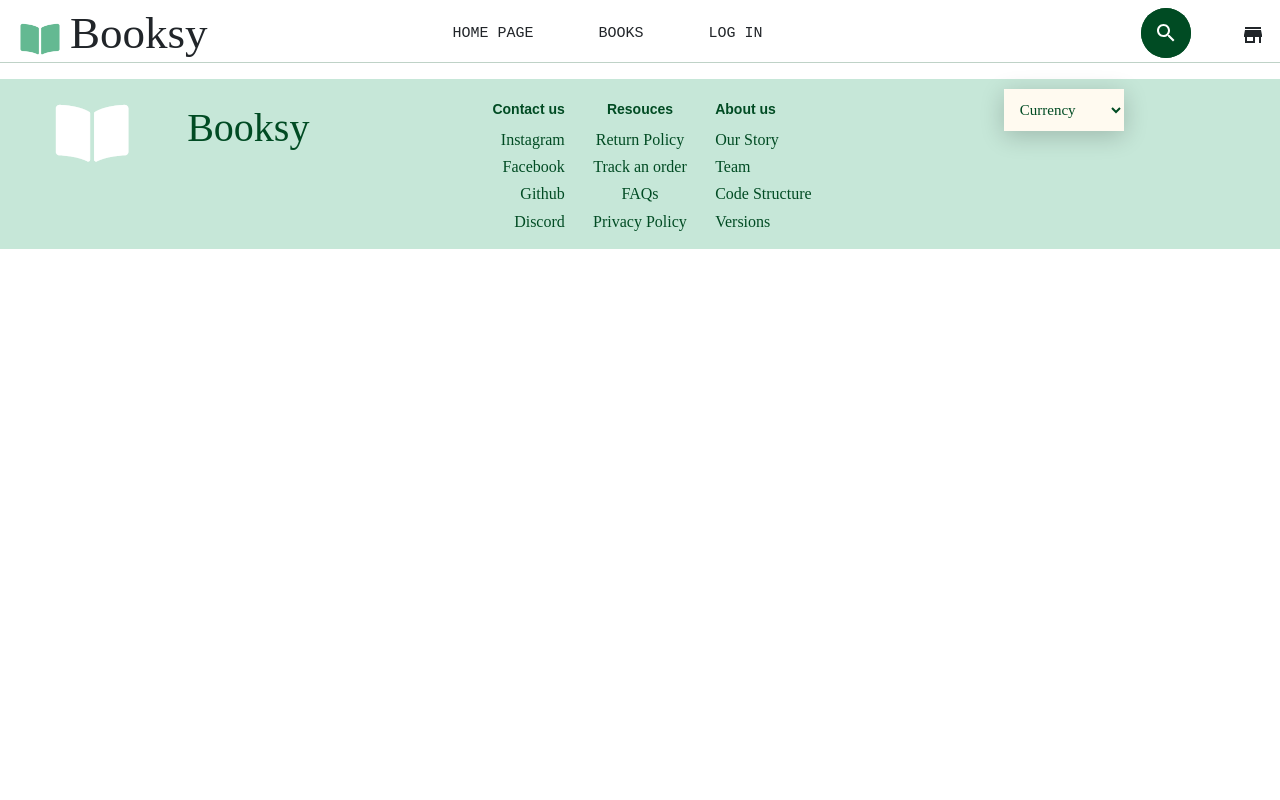
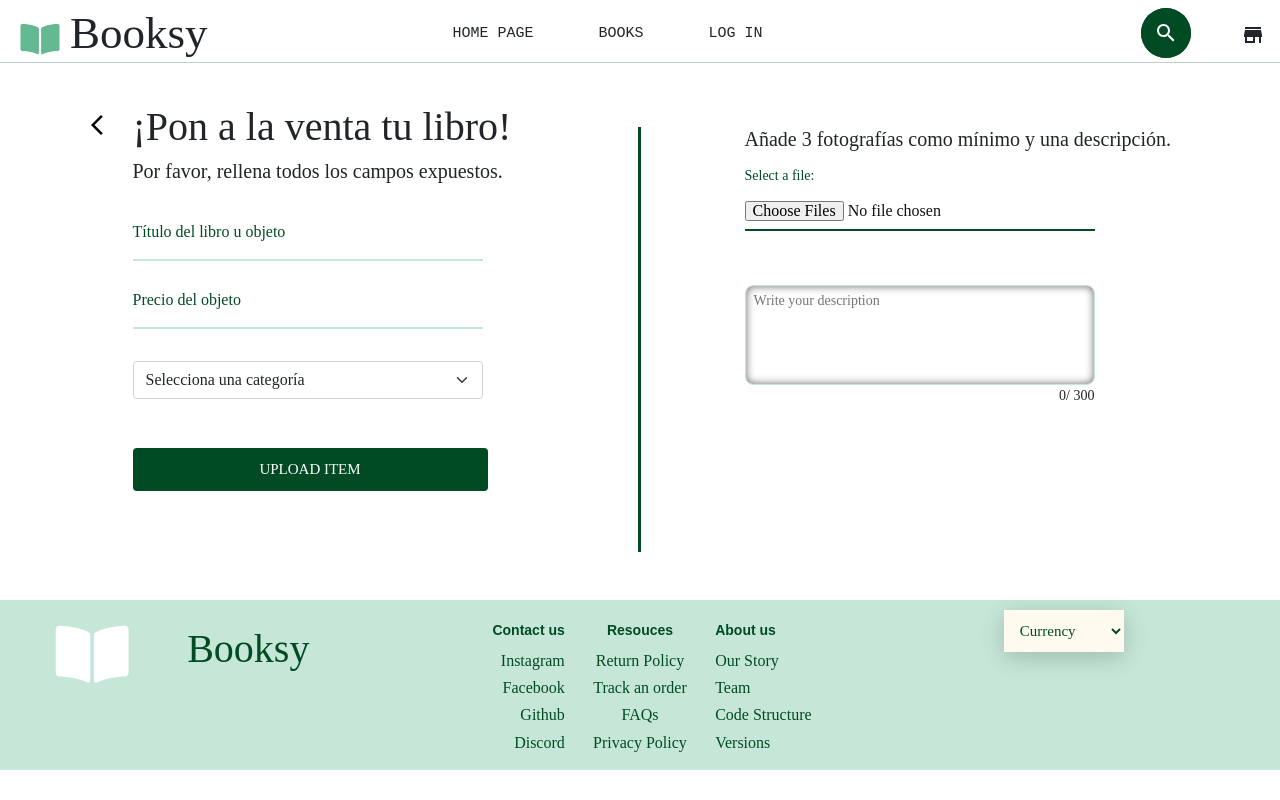
Before and after one commit to UB-ES-2021-A4/Booksy, a React (Create React App) app in the folder frontend/: page /additem in a window 1280 px wide. Built offline with nearby package versions, Linux system fonts and the light colour scheme.

Commit message:
Adding items to the web

```diff
--- a/frontend/src/App.js
+++ b/frontend/src/App.js
@@ -8,6 +8,7 @@ import Login from "./components/Login";
 import Signup from "./components/SignUp";
 import Cart from "./components/Cart/Cart";
 import HomePage from "./components/HomePage";
+import AddItem from "./components/AddItem";
 
 function App() {
   return (
@@ -19,6 +20,7 @@ function App() {
                 <Route exact path='/login' render={()=><Login />}/>
                 <Route path='/signup' component={Signup}/>
                 <Route exact path='/home_page' render={()=><HomePage />}/>
+                <Route exact path='/additem' render={()=><AddItem />}/>
                 {/*<Route exact path='/books' render={()=><Books />}/>*/}
                 <Route exact path='/cart' render={()=><Cart />}/>
             </Switch>
--- /dev/null
+++ b/frontend/src/components/AddItem.css
@@ -0,0 +1,53 @@
+
+#category {
+    width: 350px;
+}
+
+.a_color {
+    color: whitesmoke;
+    text-decoration: none;
+}
+.a_color_black {
+    color: black;
+    text-decoration: none;
+}
+
+.a_color_black:hover {
+    color: #111111;
+    text-decoration: none;
+}
+
+textarea {
+    width: 100%;
+    min-height: 100px;
+    resize: none;
+    border-radius: 8px;
+    border: 1px solid #ddd;
+    padding: 0.5rem;
+    color: #666;
+    box-shadow: inset 0 0 0.25rem #ddd;
+}
+textarea:focus {
+    outline: none;
+    border: 1px solid #C6E7D8;
+    box-shadow: inset 0 0 0.5rem #666666;
+}
+
+textarea[placeholder] {
+    font-size: 0.875rem;
+}
+
+#the-count {
+    float: right;
+    padding: 0.1rem 0 0 0;
+    font-size: 0.875rem;
+}
+
+.greenLine {
+    border-left: 3px solid #004B23;
+    height: 425px;
+    position: relative;
+    margin-left: 30px;
+    margin-right: 80px;
+    top: 0;
+}
--- /dev/null
+++ b/frontend/src/components/AddItem.js
@@ -0,0 +1,102 @@
+import React, { Component } from 'react';
+import {Col, Container, Row, Card} from "react-bootstrap";
+import './HomePage.css'
+import './AddItem.css'
+import PaymentIcon from "@mui/icons-material/Payment";
+import LocalLibraryIcon from "@mui/icons-material/LocalLibrary";
+import ClassIcon from "@mui/icons-material/Class";
+import ArrowBackIosNewIcon from "@mui/icons-material/ArrowBackIosNew";
+
+export default class AddItem extends Component {
+    constructor(props) {
+        super(props);
+        this.state = {
+            item: {
+                title: '',
+                price: 0,
+                images: [],
+                username: '',
+                category: '',
+                description: '',
+            },
+        }
+    }
+
+    render () {
+
+        return (
+            <section>
+                <Container>
+                    <Row className="justify-content-md-center">
+                        <Col md={"auto"}>
+                            <br/>
+                            <a className="a_color_black" href='/home_page'>
+                                <ArrowBackIosNewIcon className="arrowBack"/>
+                            </a>
+                        </Col>
+                        <Col  xs lg="5">
+                            <br/>
+                            <h1>¡Pon a la venta tu libro!</h1>
+                            <h5>Por favor, rellena todos los campos expuestos.</h5>
+                            <br/>
+                            <form action="">
+                                <div className="input-field">
+                                    <input type="text" id="title" onChange={this.handleChange} required/>
+                                    <label htmlFor="title">Título del libro u objeto</label>
+                                </div>
+                                <br/>
+                                <div className="input-field">
+                                    <input type="number" min="0" id="price" onChange={this.handleChange} required/>
+                                    <label htmlFor="price">Precio del objeto</label>
+                                </div>
+                                <br/>
+                                <select className="form-select" id="category">
+                                    <option selected>Selecciona una categoría</option>
+                                    <option value="1">Humanidades</option>
+                                    <option value="2">Técnico y formación</option>
+                                    <option value="3">Métodos de idiomas</option>
+                                    <option value="4">Literatura</option>
+                                    <option value="5">Comic y Manga</option>
+                                    <option value="6">Juvenil</option>
+                                    <option value="7">Artes</option>
+                                    <option value="8">Filología</option>
+                                    <option value="9">Ocio</option>
+                                    <option value="10">Cocina</option>
+                                    <option value="11">Thriller y terror</option>
+                                    <option value="12">Fantasía</option>
+                                </select>
+                                <br/>
+                            </form>
+                            <button className="button_login" id="button_submit" >UPLOAD ITEM</button>
+                        </Col>
+                        <Col md={"auto"}>
+                            <br/><br/>
+                            <div className="greenLine"/>
+                            <br/><br/>
+                        </Col>
+                        <Col xs lg={5}>
+                            <br/><br/>
+                            <h5>Añade 3 fotografías como mínimo y una descripción.</h5>
+                            <br/>
+                            <form action="">
+                                <div className="input-field">
+                                    <input multiple type="file" id="myfile" name="myfile" />
+                                    <label htmlFor="myfile">Select a file:</label><br/>
+                                    <br/>
+                                </div>
+                                <br/><br/>
+                                <div className="input-field">
+                                    <textarea name="the-textarea" id="the-textarea" maxLength="300" placeholder="Write your description" autoFocus onChange={this.handleChange} required/>
+                                    <div id="the-count">
+                                        <span id="current">0</span>
+                                        <span id="maximum">/ 300</span>
+                                    </div>
+                                </div>
+                            </form>
+                        </Col>
+                    </Row>
+                </Container>
+            </section>
+        );
+    }
+}
--- a/frontend/src/components/HomePage.css
+++ b/frontend/src/components/HomePage.css
@@ -31,7 +31,43 @@
 /* Style the counter cards */
 .card-HomePage {
     box-shadow: 0 4px 8px 0 rgba(0, 0, 0, 0.2);
-    padding: 16px;
     background-color: #f1f1f1;
     width: 15rem;
 }
+
+.button-add-item {
+    float: right;
+    background-color: #004B23;
+    color: white;
+    padding: 10px;
+    margin: 5px;
+    width: 150px;
+}
+
+.button-add-item:hover {
+    background-color: #013D1D;
+}
+
+.button-add-to-cart {
+    float: end;
+    alignment: center;
+    background-color: #004B23;
+    color: white;
+    padding: 10px;
+    margin: 5px;
+    width: 100%;
+}
+.button-add-to-cart:hover {
+    float: end;
+    alignment: center;
+    background-color: #013D1D;
+    color: white;
+    padding: 10px;
+    margin: 5px;
+    width: 100%;
+}
+
+.image_100 {
+    width: 100%;
+    margin: 0;
+}
--- a/frontend/src/components/HomePage.js
+++ b/frontend/src/components/HomePage.js
@@ -10,13 +10,17 @@ export default class HomePage extends Component {
     constructor(props) {
         super(props);
         this.state = {
-            card : null,
+            card: {
+                title: '',
+                price: 0,
+                image: '',
+            },
             cards:  null,
         }
 
     }
     /*Es una idea de como hacerlo dinamico*/
-    createCards (){
+    createCards () {
         for (let index = 0; index < 5; index++) {
             this.state.card = this.state.cards.get(index);
             return (
@@ -34,44 +38,57 @@ export default class HomePage extends Component {
     render () {
         return (
             <div>
-
                 <Container>
-                    <h2>Category</h2>
+                    <Row>
+                        <Col>
+                            <h2>Category</h2>
+                            <br/>
+                        </Col>
+                        <Col>
+                            <a href='/additem' className="a_color">
+                            <button className="button button-add-item">Add Item</button>
+                            </a>
+                        </Col>
+                    </Row>
                     <Row>
                         <Col>
                             <Card className="card-HomePage">
-                                <center>
-                                    <img src={Libro1} width={220} height={260} alt="img2"/>
-                                </center>
-                                <h3>A cout of mist and fury</h3>
-                                <p>15€</p>
+                                <img className="card-img-top image_100" src={Libro1} alt="Card image cap"/>
+                                <div className="card-body">
+                                    <h4 className="card-title">A cout of mist and fury</h4>
+                                    <p>15€</p>
+                                    <a href="/cart" className="btn button-add-to-cart button-add-item">Add to cart</a>
+                                </div>
                             </Card>
                         </Col>
                         <Col>
                             <Card className="card-HomePage">
-                                <center>
-                                    <img src={Libro2} width={220} height={260} alt="img2"/>
-                                </center>
-                                <h3>The Ballad of Songbirds and Snakes</h3>
-                                <p>16.20€</p>
+                                <img className="card-img-top image_100" src={Libro2} alt="Card image cap"/>
+                                <div className="card-body">
+                                    <h4 className="card-title">The Ballad of Songbirds and Snakes</h4>
+                                    <p>16.20€</p>
+                                    <a href="/cart" className="btn button-add-to-cart button-add-item">Add to cart</a>
+                                </div>
                             </Card>
                         </Col>
                         <Col>
                             <Card className="card-HomePage">
-                                <center>
-                                    <img src={Libro3} width={220} height={260} alt="img3"/>
-                                </center>
-                                <h3>The Hobbit</h3>
-                                <p>10€</p>
+                                <img className="card-img-top image_100" src={Libro3} alt="Card image cap"/>
+                                <div className="card-body">
+                                    <h4 className="card-title">The Hobbit</h4>
+                                    <p>10€</p>
+                                    <a href="/cart" className="btn button-add-to-cart button-add-item">Add to cart</a>
+                                </div>
                             </Card>
                         </Col>
                         <Col>
                             <Card className="card-HomePage">
-                                <center>
-                                    <img src={Libro4} width={220} height={260} alt="img4"/>
-                                </center>
-                                <h3>A Cruel Prince </h3>
-                                <p>15€</p>
+                                <img className="card-img-top image_100" src={Libro4} alt="Card image cap"/>
+                                <div className="card-body">
+                                    <h4 className="card-title">A Cruel Prince</h4>
+                                    <p>15€</p>
+                                    <a href="/cart" className="btn button-add-to-cart button-add-item">Add to cart</a>
+                                </div>
                             </Card>
                         </Col>
                     </Row>
```
